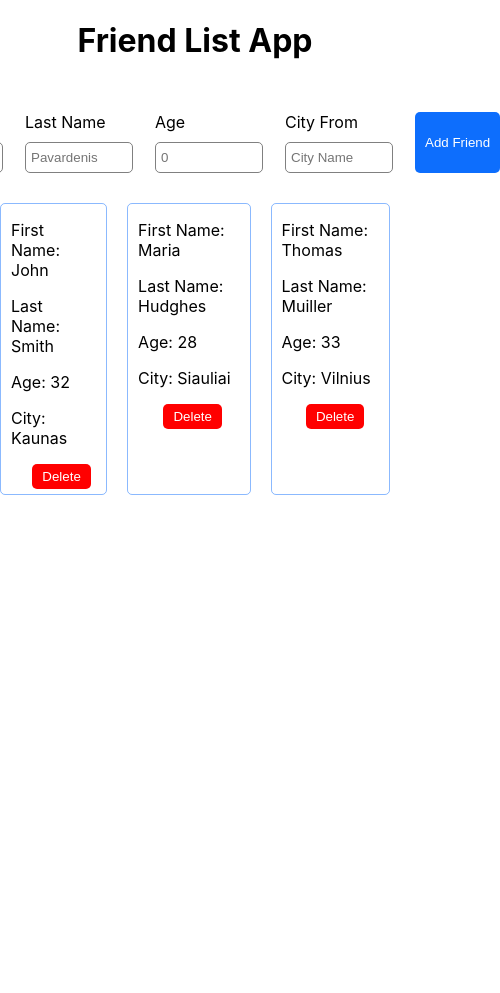
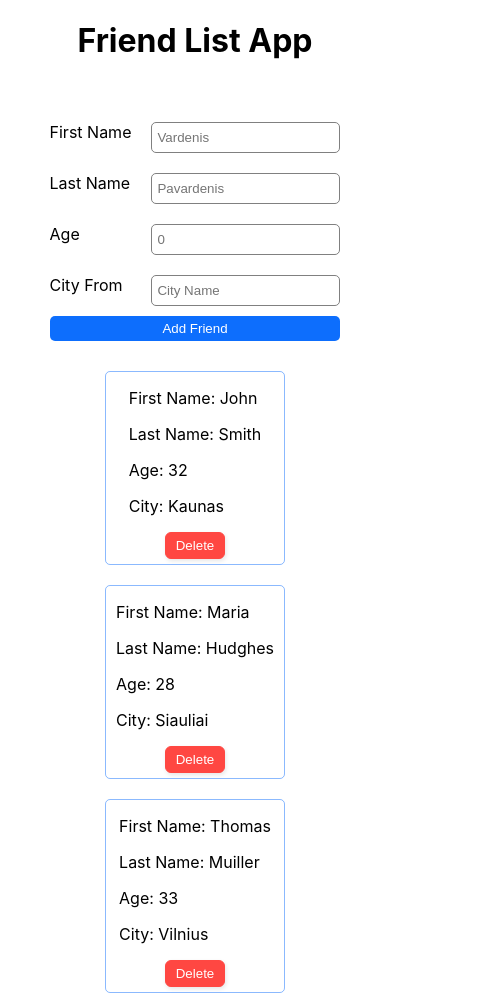
Before and after one commit to mrtfe/react-friend-list, a React (Create React App) app: page / in a window 390 px wide. Shown: the whole page, 500 px wide, since content can reach past the window. Before the commit the page ends 844 px from the top, so only its background shows below. Built offline with nearby package versions, Linux system fonts and the light colour scheme.

Commit message:
responsive styles added

```diff
--- a/src/FriendCard.jsx
+++ b/src/FriendCard.jsx
@@ -3,10 +3,12 @@ import React from "react";
 export function FriendCard(props) {
   return (
     <div className="card">
-      <p>First Name: {props.firstName}</p>
-      <p>Last Name: {props.lastName}</p>
-      <p>Age: {props.age}</p>
-      <p>City: {props.city}</p>
+      <div>
+        <p>First Name: {props.firstName}</p>
+        <p>Last Name: {props.lastName}</p>
+        <p>Age: {props.age}</p>
+        <p>City: {props.city}</p>
+      </div>
       <button className="delete-btn">Delete</button>
     </div>
   );
--- a/src/index.css
+++ b/src/index.css
@@ -79,10 +79,41 @@ button {
   border: 1px solid #0d6dfd7a;
   border-radius: 5px;
   padding: 0 10px;
+  display: flex;
+  flex-direction: column;
+  align-items: center;
 }
 
 .delete-btn {
-  background-color: red;
-  margin-left: 25%;
+  background: #ff4742;
+  border: 1px solid #ff4742;
+  border-radius: 6px;
+  box-shadow: rgba(0, 0, 0, 0.1) 1px 2px 4px;
+  box-sizing: border-box;
+  color: #ffffff;
+  cursor: pointer;
+  display: inline-block;
   margin-bottom: 5px;
 }
+
+@media only screen and (max-width: 600px) {
+  .container {
+    width: auto;
+  }
+
+  form {
+    display: grid;
+  }
+  form div {
+    max-width: 100%;
+    display: flex;
+    justify-content: space-between;
+    align-items: center;
+    gap: 20px;
+  }
+
+  .cards-wrapper {
+    display: flex;
+    flex-direction: column;
+  }
+}
```
